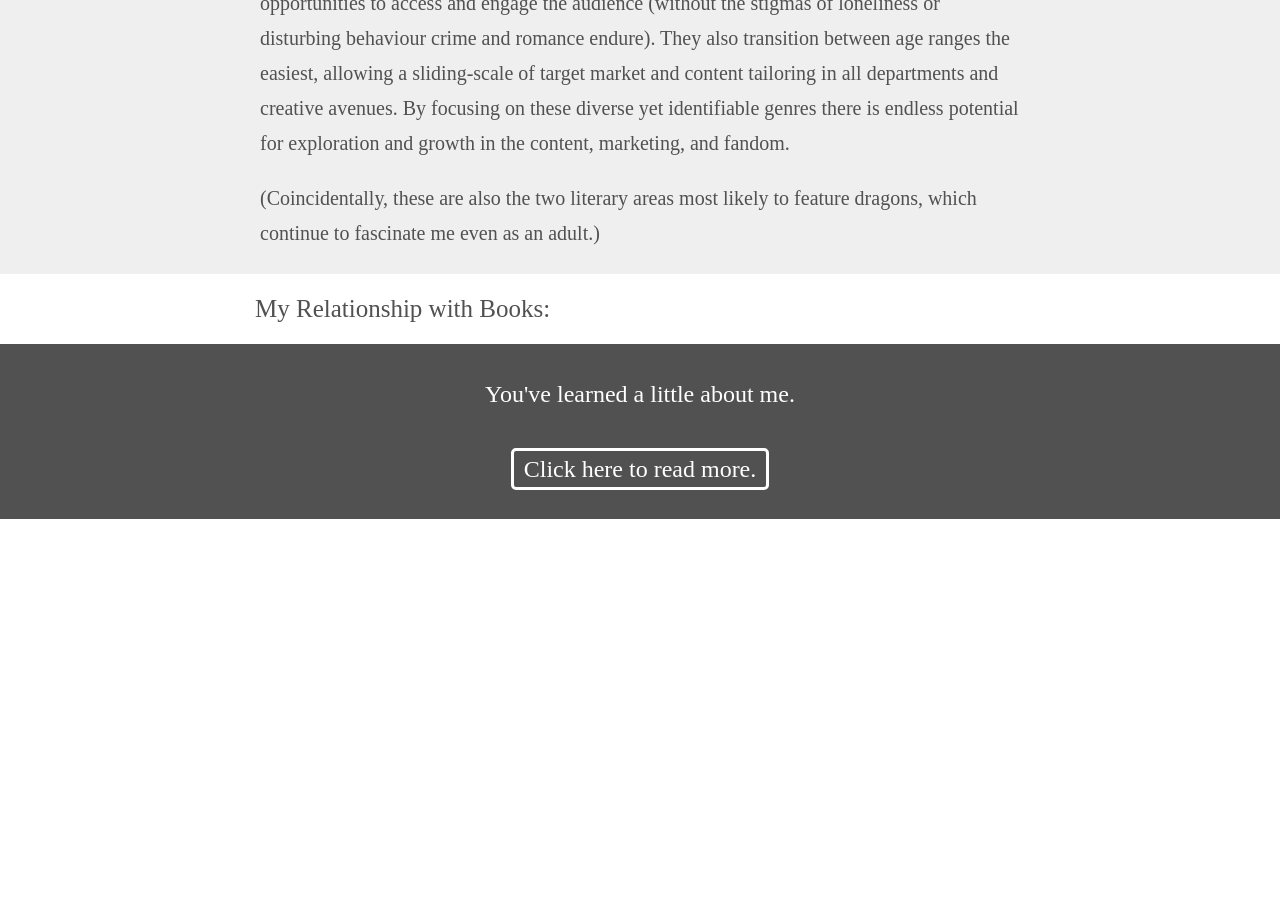
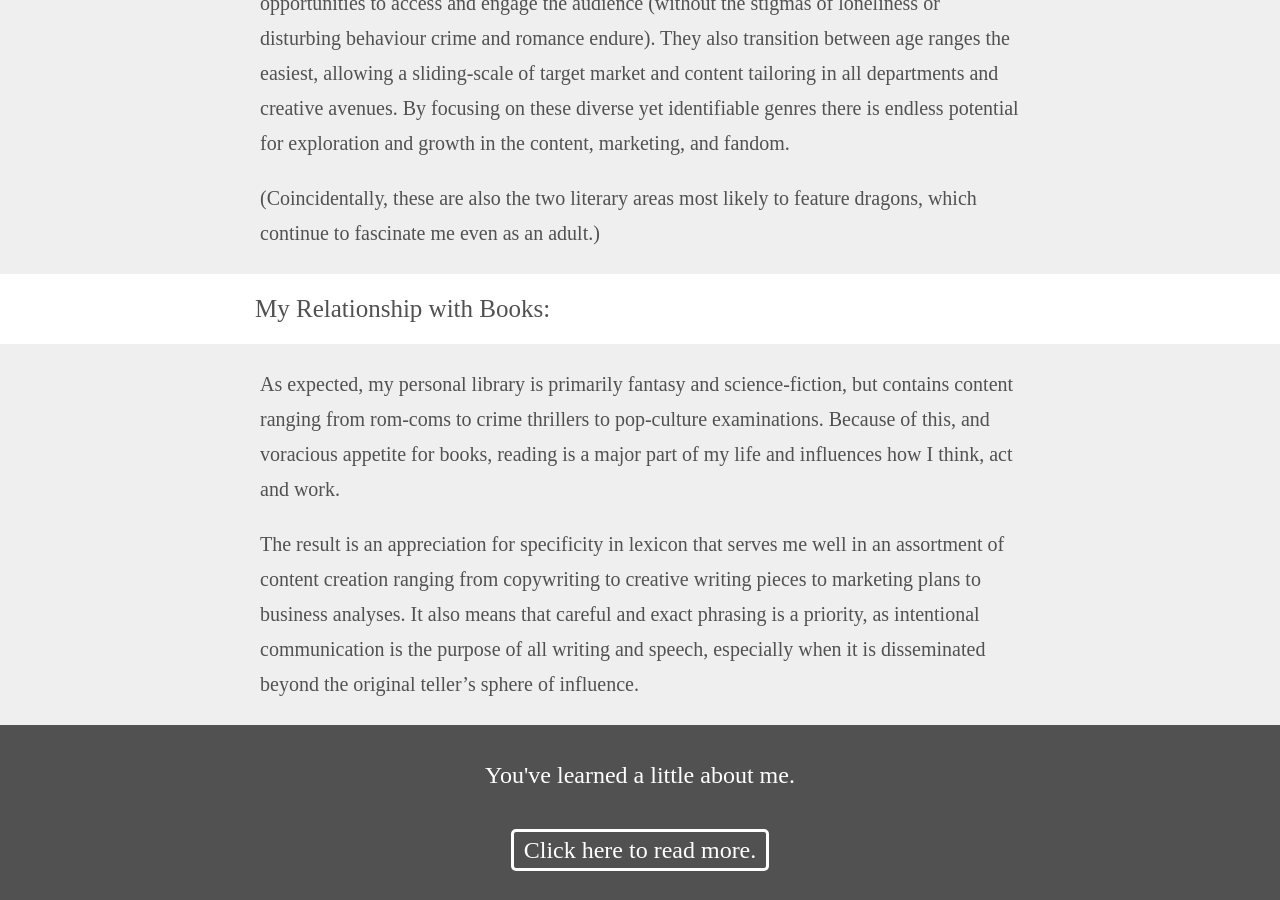
Before and after one commit to DragonLibrary/BookBlog, a Jekyll site: the page aboutme/index.html, which Jekyll copies as it is, in a window 1280 px wide and 900 px high, scrolled down 876 px. Built offline with Jekyll 4.4.1, drawn with Linux system fonts in a browser that asks for light colours; before the commit the page ends 1395 px from its top, so only the background shows below that.

Commit message:
Update index.html
Added text for relationship with books.

```diff
--- a/aboutme/index.html
+++ b/aboutme/index.html
@@ -52,10 +52,16 @@
 	<p>(Coincidentally, these are also the two literary areas most likely to feature dragons, which continue to fascinate me even as an adult.)</p>
 
 	</div>
+
 <div class="subtitle">
 	<p>My Relationship with Books:</p>
 	</div>
 
+<div class="facts">
+	<p>As expected, my personal library is primarily fantasy and science-fiction, but contains content ranging from rom-coms to crime thrillers to pop-culture examinations. Because of this, and voracious appetite for books, reading is a major part of my life and influences how I think, act and work.</p>
+	<p>The result is an appreciation for specificity in lexicon that serves me well in an assortment of content creation ranging from copywriting to creative writing pieces to marketing plans to business analyses. It also means that careful and exact phrasing is a priority, as intentional communication is the purpose of all writing and speech, especially when it is disseminated beyond the original teller’s sphere of influence.</p>
+
+	</div>
 
 </div>
 
```
